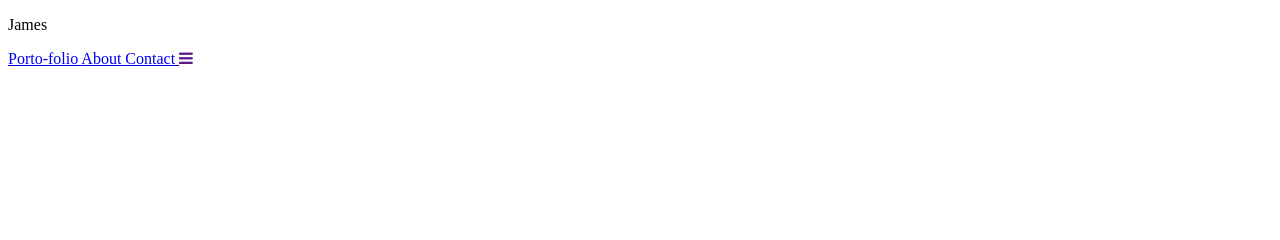
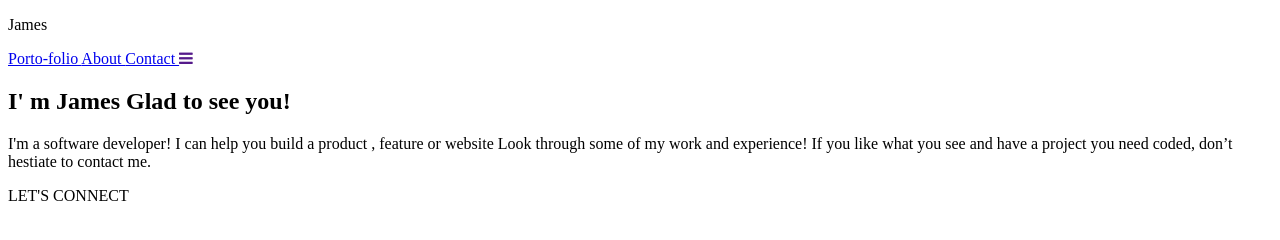
Before and after one commit to mbonabucya/Portfolio, a website: page html/index.html in a window 1280 px wide. Drawn offline with Linux system fonts and the light colour scheme.

Commit message:
Add Headline section that contains description of the portfolio

```diff
--- a/html/index.html
+++ b/html/index.html
@@ -20,7 +20,7 @@
     <title>James Port-Folio</title>
   </head>
   <body>
-    <header>
+    <header class="header-title">
         <div class="navbar">
           <a><p>James</p></a>
           <div class="navbar-list">
@@ -31,4 +31,22 @@
           </div>
         </div>
       </header>
+      <section class="headline">
+            <div class="title">
+              <h1>
+                I' m James Glad to see you!
+              </h1>
+
+              <p>
+                I'm a software developer!
+                I can help you build a product , feature or website Look through some
+                of my work and experience! If you like what you see and have a project
+                you need coded, don’t hestiate to contact me.
+              </p>
+              <p id="connect">LET'S CONNECT </p>
+
+            </div>
+      </section>
+
+
   </body>
```
